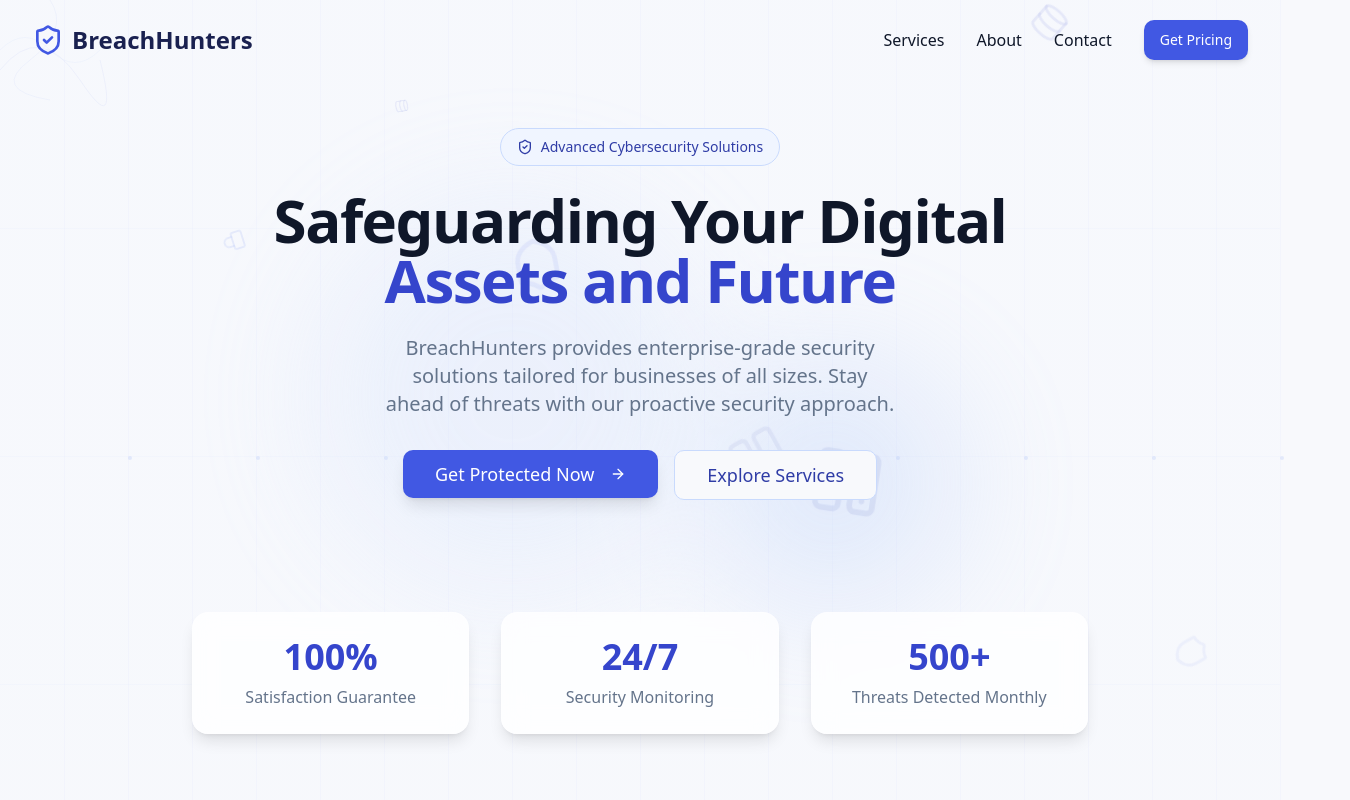
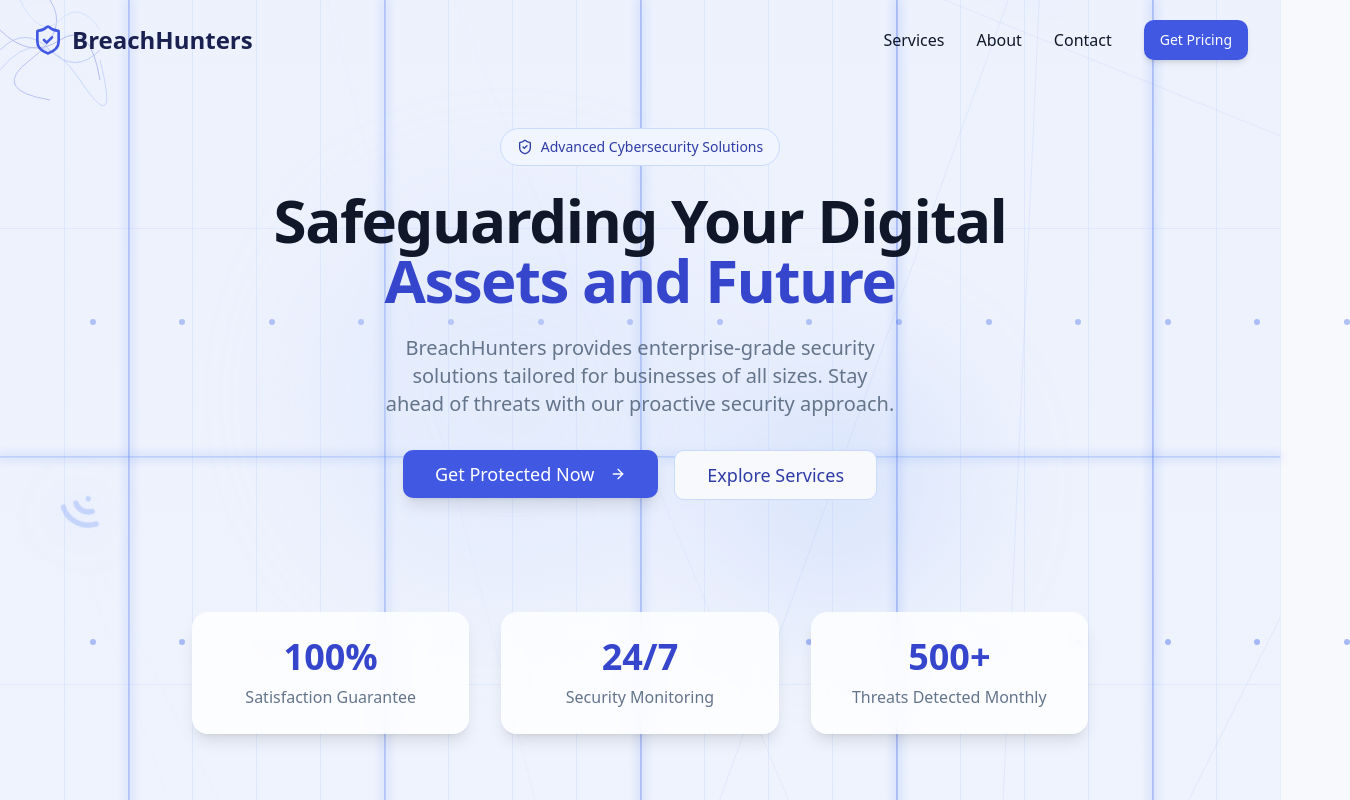
Before and after one commit to saicharan26263/breachguardian, a React (Vite) app: page / in a window 1280 px wide. Shown: the top 800 px of the page, 1350 px wide, since content can reach past the window. Built offline with nearby package versions, Linux system fonts and the light colour scheme.

Commit message:
Add background animation
Implement a bright background animation.

```diff
--- a/src/components/CyberBackgroundElements.tsx
+++ b/src/components/CyberBackgroundElements.tsx
@@ -1,6 +1,6 @@
 
 import React, { useEffect, useRef } from 'react';
-import { Shield, Lock, Cpu, Database, Server } from 'lucide-react';
+import { Shield, Lock, Cpu, Database, Server, Network, Wifi, Cloud, WifiHigh } from 'lucide-react';
 
 type BackgroundElement = {
   id: number;
@@ -11,6 +11,8 @@ type BackgroundElement = {
   opacity: number;
   icon: React.ReactNode;
   speed: number;
+  direction: number;
+  blinkSpeed: number;
 };
 
 const CyberBackgroundElements: React.FC = () => {
@@ -23,23 +25,29 @@ const CyberBackgroundElements: React.FC = () => {
     const generateElements = () => {
       const elements: BackgroundElement[] = [];
       const icons = [
-        <Shield className="text-breach-600/30" />,
-        <Lock className="text-breach-500/30" />,
-        <Cpu className="text-breach-400/30" />,
-        <Database className="text-breach-700/30" />,
-        <Server className="text-breach-800/30" />
+        <Shield className="text-breach-500/70" />,
+        <Lock className="text-breach-400/70" />,
+        <Cpu className="text-breach-600/70" />,
+        <Database className="text-breach-500/70" />,
+        <Server className="text-breach-400/70" />,
+        <Network className="text-breach-700/70" />,
+        <Wifi className="text-breach-500/70" />,
+        <Cloud className="text-breach-600/70" />,
+        <WifiHigh className="text-breach-400/70" />
       ];
 
-      for (let i = 0; i < 15; i++) {
+      for (let i = 0; i < 25; i++) {
         elements.push({
           id: i,
           x: Math.random() * 100, // percentage of screen width
           y: Math.random() * 100, // percentage of screen height
-          scale: 0.5 + Math.random() * 2.5,
+          scale: 0.6 + Math.random() * 2.2,
           rotation: Math.random() * 360,
-          opacity: 0.1 + Math.random() * 0.3,
+          opacity: 0.2 + Math.random() * 0.6,
           icon: icons[i % icons.length],
-          speed: 0.2 + Math.random() * 0.5
+          speed: 0.3 + Math.random() * 0.5,
+          direction: Math.random() > 0.5 ? 1 : -1,
+          blinkSpeed: 1 + Math.random() * 3
         });
       }
 
@@ -55,21 +63,28 @@ const CyberBackgroundElements: React.FC = () => {
       elementsRef.current = elementsRef.current.map(element => {
         // Move element
         let newY = element.y - element.speed * 0.1;
+        let newX = element.x + (Math.sin(newY / 20) * 0.2 * element.direction);
 
         // Reset position if element goes off screen
         if (newY < -10) {
           newY = 110; // start from bottom
-          element.x = Math.random() * 100;
+          newX = Math.random() * 100;
           element.rotation = Math.random() * 360;
         }
 
         // Slowly rotate the element
-        const newRotation = (element.rotation + 0.05) % 360;
+        const newRotation = (element.rotation + 0.1) % 360;
+
+        // Pulsate opacity
+        const opacityBase = 0.2 + Math.random() * 0.6;
+        const opacityPulse = Math.sin(Date.now() / (1000 * element.blinkSpeed)) * 0.1;
 
         return {
           ...element,
           y: newY,
-          rotation: newRotation
+          x: newX,
+          rotation: newRotation,
+          opacity: opacityBase + opacityPulse
         };
       });
 
@@ -110,6 +125,8 @@ const CyberBackgroundElements: React.FC = () => {
             transform: `scale(${element.scale}) rotate(${element.rotation}deg)`,
             opacity: element.opacity,
             willChange: 'transform, opacity',
+            filter: 'drop-shadow(0 0 8px rgba(120, 157, 245, 0.5))',
+            transition: 'filter 0.5s ease-in-out'
           }}
         >
           <div className="w-12 h-12">
@@ -117,6 +134,32 @@ const CyberBackgroundElements: React.FC = () => {
           </div>
         </div>
       ))}
+
+      {/* Network connection lines */}
+      <svg className="absolute inset-0 w-full h-full z-10 opacity-30" xmlns="http://www.w3.org/2000/svg">
+        <defs>
+          <linearGradient id="lineGradient" x1="0%" y1="0%" x2="100%" y2="100%">
+            <stop offset="0%" stopColor="#cfdafd" stopOpacity="0.1" />
+            <stop offset="50%" stopColor="#789df5" stopOpacity="0.4" />
+            <stop offset="100%" stopColor="#4158e3" stopOpacity="0.1" />
+          </linearGradient>
+        </defs>
+
+        {elementsRef.current.slice(0, 10).map((element, index) => {
+          const nextElement = elementsRef.current[(index + 1) % elementsRef.current.length];
+          return (
+            <line
+              key={`line-${element.id}`}
+              x1={`${element.x}%`}
+              y1={`${element.y}%`}
+              x2={`${nextElement.x}%`}
+              y2={`${nextElement.y}%`}
+              stroke="url(#lineGradient)"
+              strokeWidth="1"
+            />
+          );
+        })}
+      </svg>
     </div>
   );
 };
--- a/src/components/CyberGrid.tsx
+++ b/src/components/CyberGrid.tsx
@@ -4,14 +4,14 @@ import React from 'react';
 const CyberGrid: React.FC = () => {
   return (
     <div className="absolute inset-0 -z-30 pointer-events-none" aria-hidden="true">
-      <div className="absolute inset-0 bg-gradient-to-b from-breach-50/20 to-transparent"></div>
+      <div className="absolute inset-0 bg-gradient-to-b from-breach-100/50 to-transparent"></div>
 
       {/* Horizontal lines */}
       <div className="absolute inset-0">
         {Array.from({ length: 20 }).map((_, i) => (
           <div
             key={`h-${i}`}
-            className="absolute h-px bg-breach-200/10 w-full"
+            className="absolute h-px bg-breach-300/20 w-full"
             style={{ top: `${(i + 1) * 5}%` }}
           />
         ))}
@@ -22,7 +22,7 @@ const CyberGrid: React.FC = () => {
         {Array.from({ length: 20 }).map((_, i) => (
           <div
             key={`v-${i}`}
-            className="absolute w-px bg-breach-200/10 h-full"
+            className="absolute w-px bg-breach-300/20 h-full"
             style={{ left: `${(i + 1) * 5}%` }}
           />
         ))}
@@ -30,15 +30,15 @@ const CyberGrid: React.FC = () => {
 
       {/* Glowing nodes at intersections */}
       <div className="absolute inset-0">
-        {Array.from({ length: 10 }).map((_, i) =>
-          Array.from({ length: 10 }).map((_, j) => (
+        {Array.from({ length: 15 }).map((_, i) =>
+          Array.from({ length: 15 }).map((_, j) => (
             <div
               key={`node-${i}-${j}`}
-              className="absolute w-1 h-1 rounded-full bg-breach-400/20 animate-pulse-slow"
+              className="absolute w-1.5 h-1.5 rounded-full bg-breach-500/50 animate-pulse-slow"
               style={{
-                left: `${(j + 1) * 10}%`,
-                top: `${(i + 1) * 10}%`,
-                animationDelay: `${(i * 10 + j) * 0.1}s`
+                left: `${(j + 1) * 7}%`,
+                top: `${(i + 1) * 7}%`,
+                animationDelay: `${(i * 15 + j) * 0.1}s`
               }}
             />
           ))
@@ -46,30 +46,73 @@ const CyberGrid: React.FC = () => {
       </div>
 
       {/* Digital circuit paths */}
-      <div className="absolute inset-0 opacity-10">
+      <div className="absolute inset-0 opacity-30">
         <svg width="100%" height="100%" xmlns="http://www.w3.org/2000/svg">
           <path
             d="M0,50 Q25,25 50,50 T100,50"
             stroke="currentColor"
-            className="text-breach-400"
-            strokeWidth="0.5"
+            className="text-breach-500"
+            strokeWidth="1"
             fill="none"
           />
           <path
             d="M0,70 Q40,20 80,80 T100,60"
             stroke="currentColor"
-            className="text-breach-600"
-            strokeWidth="0.5"
+            className="text-breach-400"
+            strokeWidth="1"
             fill="none"
           />
           <path
             d="M50,0 Q70,30 30,60 T50,100"
             stroke="currentColor"
-            className="text-breach-500"
-            strokeWidth="0.5"
+            className="text-breach-600"
+            strokeWidth="1"
+            fill="none"
+          />
+
+          {/* Additional network paths */}
+          <path
+            d="M20,0 Q40,40 60,20 T100,30"
+            stroke="currentColor"
+            className="text-breach-300"
+            strokeWidth="1"
+            fill="none"
+          />
+          <path
+            d="M0,30 Q30,60 60,40 T100,80"
+            stroke="currentColor"
+            className="text-breach-700"
+            strokeWidth="1"
             fill="none"
           />
         </svg>
+      </div>
+
+      {/* Network data pulse effects */}
+      <div className="absolute inset-0">
+        {Array.from({ length: 5 }).map((_, i) => (
+          <div
+            key={`pulse-h-${i}`}
+            className="absolute h-0.5 bg-breach-400/40 left-0 w-full animate-pulse-slow"
+            style={{
+              top: `${10 + i * 20}%`,
+              animationDelay: `${i * 0.6}s`,
+              boxShadow: '0 0 10px 2px rgba(120, 157, 245, 0.3)'
+            }}
+          />
+        ))}
+
+        {Array.from({ length: 5 }).map((_, i) => (
+          <div
+            key={`pulse-v-${i}`}
+            className="absolute w-0.5 bg-breach-500/40 top-0 h-full animate-pulse-slow"
+            style={{
+              left: `${10 + i * 20}%`,
+              animationDelay: `${i * 0.8}s`,
+              boxShadow: '0 0 10px 2px rgba(120, 157, 245, 0.3)'
+            }}
+          />
+        ))}
       </div>
     </div>
   );
--- a/src/index.css
+++ b/src/index.css
@@ -1,3 +1,4 @@
+
 @tailwind base;
 @tailwind components;
 @tailwind utilities;
@@ -114,15 +115,15 @@
 
   .cyber-glow {
     @apply relative;
-    box-shadow: 0 0 10px theme('colors.breach.400/30'),
-                0 0 30px theme('colors.breach.500/20');
+    box-shadow: 0 0 15px theme('colors.breach.400/40'),
+                0 0 40px theme('colors.breach.500/25');
   }
 
   .cyber-grid-bg {
     background-size: 50px 50px;
     background-image:
-      linear-gradient(to right, theme('colors.breach.100/5') 1px, transparent 1px),
-      linear-gradient(to bottom, theme('colors.breach.100/5') 1px, transparent 1px);
+      linear-gradient(to right, theme('colors.breach.200/10') 1px, transparent 1px),
+      linear-gradient(to bottom, theme('colors.breach.200/10') 1px, transparent 1px);
   }
 
   .cyber-node {
@@ -131,8 +132,8 @@
   }
 
   @keyframes cyber-pulse {
-    0%, 100% { transform: scale(1); opacity: 0.3; }
-    50% { transform: scale(1.2); opacity: 0.7; }
+    0%, 100% { transform: scale(1); opacity: 0.5; }
+    50% { transform: scale(1.5); opacity: 0.8; }
   }
 
   .digital-noise {
@@ -151,4 +152,30 @@
     opacity: 0.05;
     z-index: 10;
   }
+
+  /* New animation for data flow */
+  @keyframes data-flow {
+    0% { stroke-dashoffset: 1000; }
+    100% { stroke-dashoffset: 0; }
+  }
+
+  .data-path {
+    stroke-dasharray: 10, 5;
+    animation: data-flow 20s linear infinite;
+  }
+
+  /* Enhanced pulse animation */
+  @keyframes pulse-slow {
+    0%, 100% { opacity: 0.3; transform: scale(1); filter: blur(0px); }
+    50% { opacity: 0.8; transform: scale(1.2); filter: blur(1px); }
+  }
+
+  .animate-pulse-slow {
+    animation: pulse-slow 4s ease-in-out infinite;
+  }
+
+  /* Network connection glow */
+  .network-connection {
+    filter: drop-shadow(0 0 5px rgba(120, 157, 245, 0.5));
+  }
 }
```
